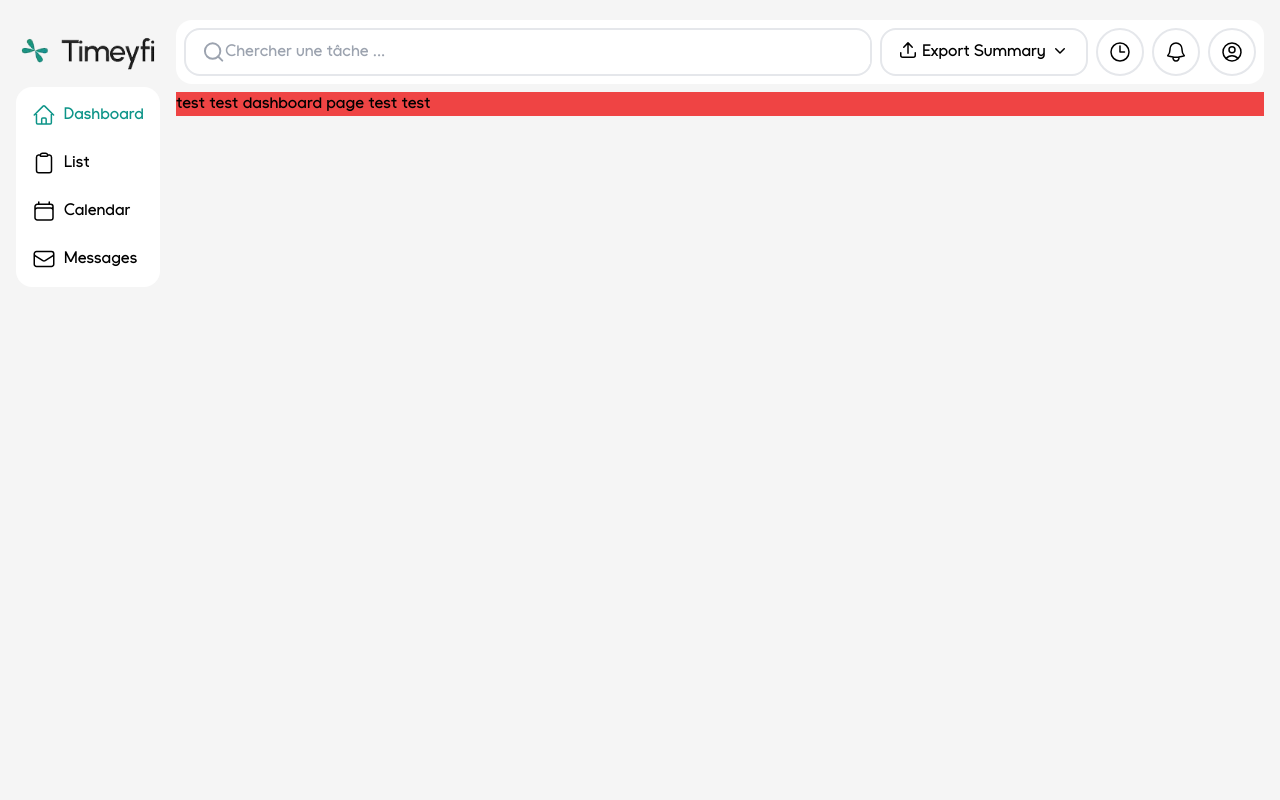
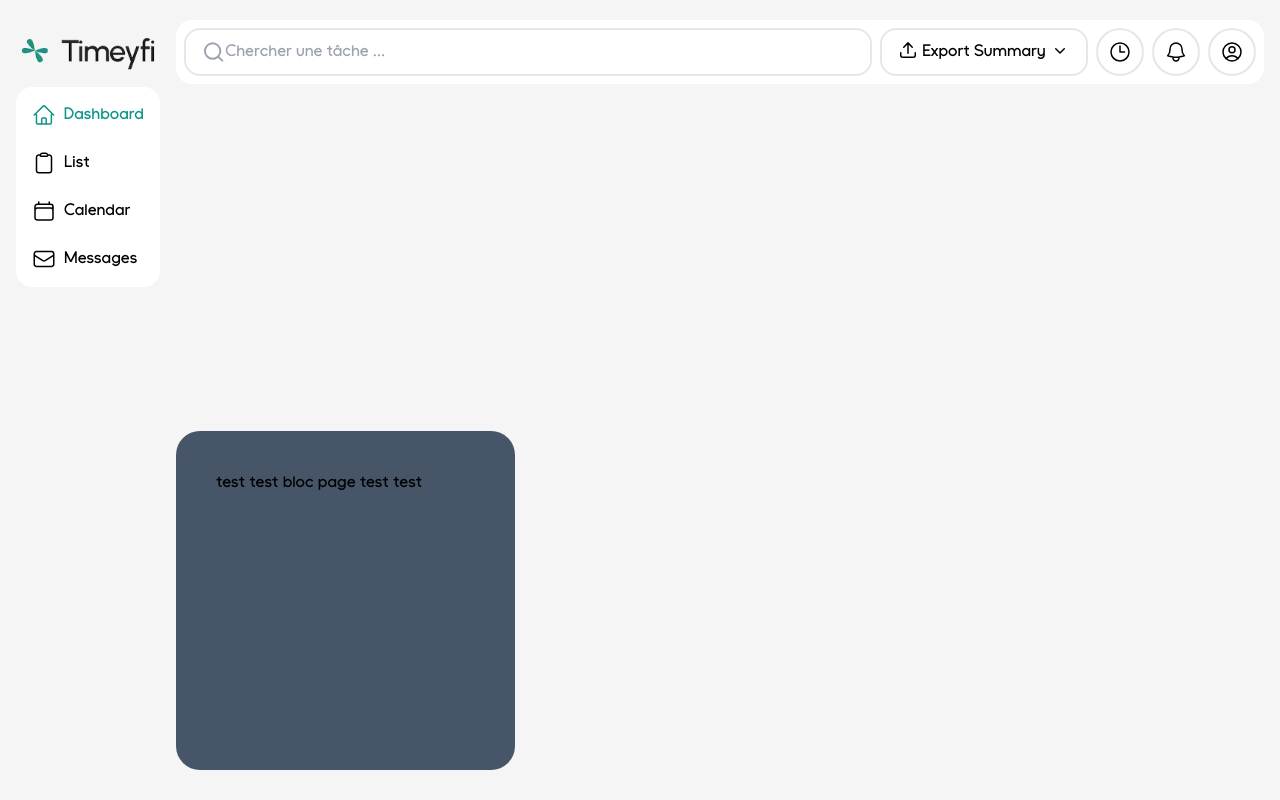
Before and after one commit to GMaxDev/Timeyfi_project, a Next.js app: page /all-menu/dashboard in a window 1280 px wide. Built offline with nearby package versions, Linux system fonts and the light colour scheme.

Commit message:
feat: progress dashboard interface

```diff
--- a/src/app/all-menu/dashboard/page.js
+++ b/src/app/all-menu/dashboard/page.js
@@ -1,7 +1,9 @@
+import Bloc from "@/app/components/bloc";
+
 export default function Dashboard() {
   return (
-    <>
-      <h1>test test dashboard page test test</h1>
-    </>
+    <div className="flex gap-2 flex-wrap relative relative">
+      <Bloc posUnitX={0} posUnitY={1} blocSizeX={1} blocSizeY={1}/>
+    </div>
   );
 }
--- /dev/null
+++ b/src/app/components/bloc.jsx
@@ -0,0 +1,36 @@
+export default function Bloc({
+  blocSizeX = 1,
+  blocSizeY = 1,
+  posUnitX = 1,
+  posUnitY = 1,
+}) {
+  const initialWidth = 339;
+  const initialHeight = 339;
+  const initialPosX = 0;
+  const initialPosY = 0;
+
+  let finalWidth = initialWidth * blocSizeX;
+  let finalHeight = initialHeight * blocSizeY;
+  let finalPosX = (initialPosX + posUnitX) * initialWidth
+  let finalPosY = (initialPosY + posUnitY) * initialHeight
+
+  console.log("Size X : " + finalWidth);
+  console.log("Size Y : " + finalHeight);
+  console.log("Pos X : " + finalPosX);
+  console.log("Pos Y : " + finalPosY);
+
+  return (
+    <div
+      style={{
+        width: `${finalWidth}px`,
+        height: `${finalHeight}px`,
+        left: `${finalPosX}px`,
+        top: `${finalPosY}px`,
+        position: "absolute",
+      }}
+      className="bg-slate-600 p-10 rounded-3xl"
+    >
+      <h1>test test bloc page test test</h1>
+    </div>
+  );
+}
```
